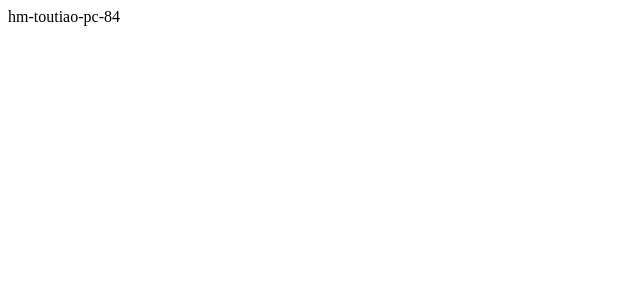
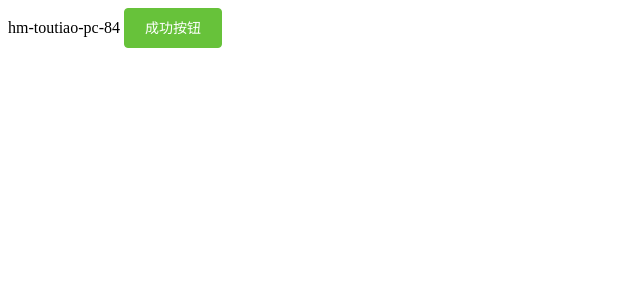
Before and after one commit to zhousg/hm-toutiao-pc-84, a Vue app: page / in a window 1280 px wide. Shown: the top 300 px of the page, without its empty margins (0-640 px from the left). Built offline with nearby package versions, Linux system fonts and the light colour scheme.

Commit message:
使用element-ui

```diff
--- a/package.json
+++ b/package.json
@@ -9,6 +9,7 @@
   },
   "dependencies": {
     "core-js": "^3.3.2",
+    "element-ui": "^2.12.0",
     "vue": "^2.6.10"
   },
   "devDependencies": {
--- a/src/App.vue
+++ b/src/App.vue
@@ -1,6 +1,6 @@
 <template>
   <div id="app">
-    hm-toutiao-pc-84
+    hm-toutiao-pc-84 <el-button type="success">成功按钮</el-button>
   </div>
 </template>
 
--- a/src/main.js
+++ b/src/main.js
@@ -1,5 +1,10 @@
 import Vue from 'vue'
 import App from './App.vue'
+
+import ElementUI from 'element-ui'
+import 'element-ui/lib/theme-chalk/index.css'
+
+Vue.use(ElementUI)
 
 Vue.config.productionTip = false
 
```
Also changed, not shown: 1 other file (tests, documents, lock files or other folders).
